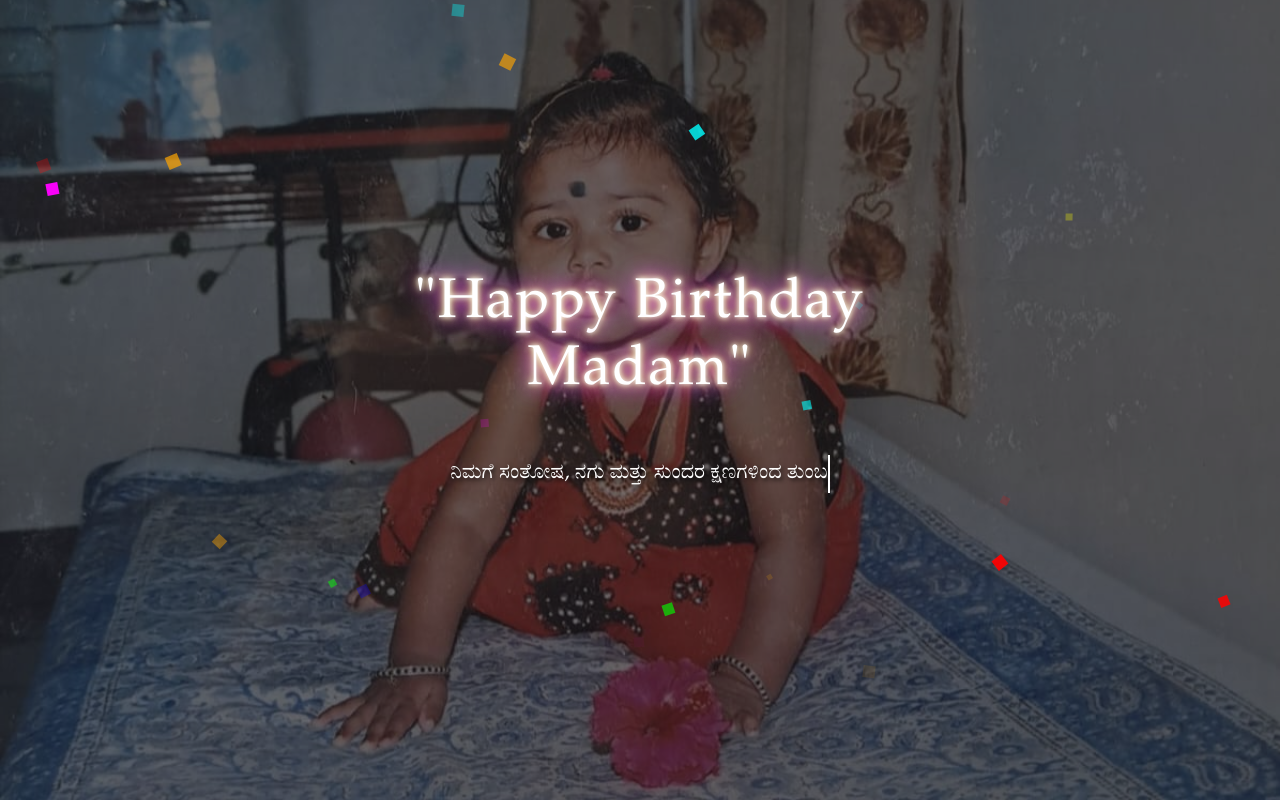
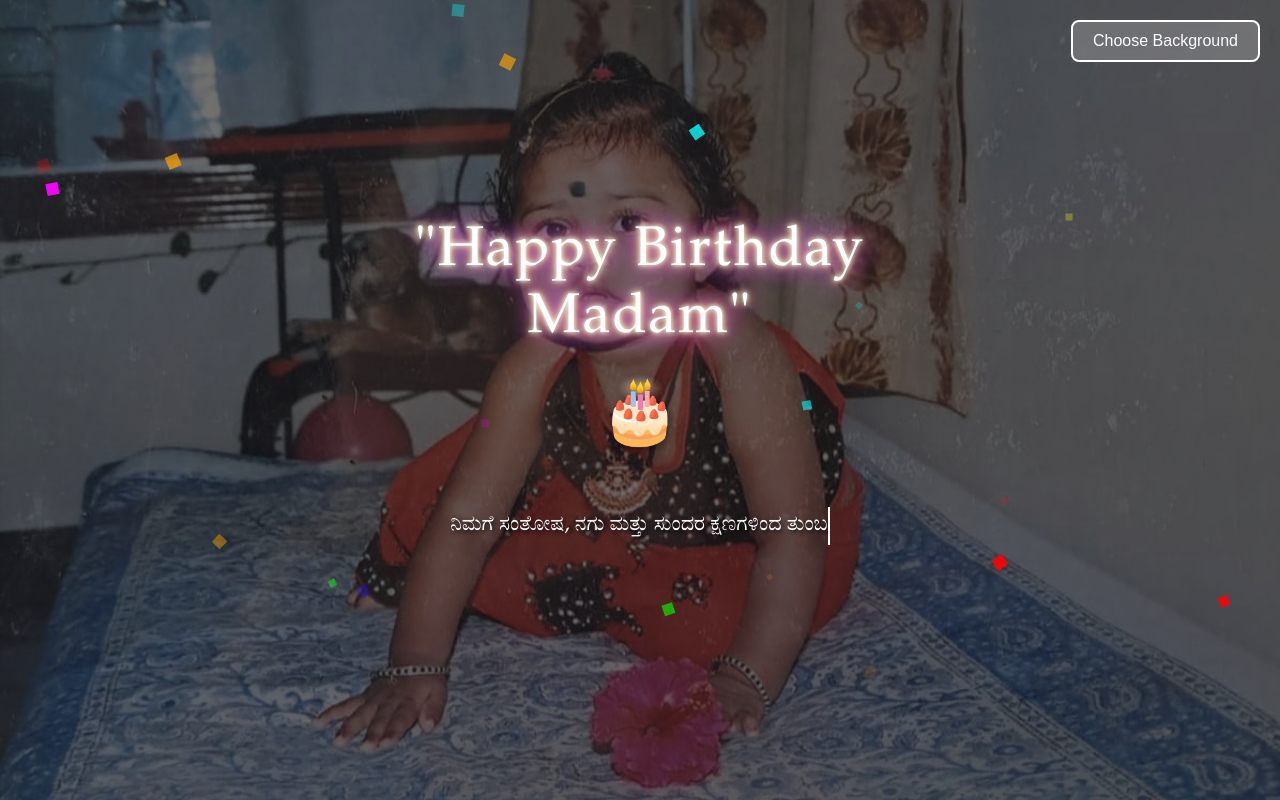
Before and after one commit to Sujay-k-11/birthday, a plain HTML site: page index.html in a window 1280 px wide. Drawn offline with Linux system fonts and the light colour scheme.

Commit message:
Add files via upload

```diff
--- a/index.html
+++ b/index.html
@@ -19,6 +19,7 @@
       justify-content: center;
       align-items: center;
       overflow: hidden;
+      transition: background 0.5s ease-in-out;
     }
 
     body::before {
@@ -42,7 +43,6 @@
       text-align: center;
     }
 
-    /* FADE + ZOOM animation */
     @keyframes fadeZoom {
       0% {
         opacity: 0;
@@ -54,7 +54,6 @@
       }
     }
 
-    /* GLOW effect animation */
     @keyframes glowPulse {
       0% {
         text-shadow: 0 0 5px #fff, 0 0 10px #ff6, 0 0 20px #f6f, 0 0 30px #f6f;
@@ -79,7 +78,6 @@
       margin-bottom: 10px;
       font-weight: 400;
       letter-spacing: 2px;
-      /* Glow Pulse */
       animation: fadeZoom 1.2s ease forwards, glowPulse 2.5s infinite alternate ease-in-out;
     }
 
@@ -100,7 +98,6 @@
       filter: drop-shadow(2px 2px 4px rgba(0, 0, 0, 0.5));
     }
 
-    /* Typewriter message */
     .message {
       font-size: 1.3rem;
       color: #fff;
@@ -115,18 +112,11 @@
     }
 
     @media (max-width: 768px) {
-      h1 {
-        font-size: 2.2rem;
-      }
-      .subtitle {
-        font-size: 1.3rem;
-      }
-      .message {
-        font-size: 1.05rem;
-      }
+      h1 { font-size: 2.2rem; }
+      .subtitle { font-size: 1.3rem; }
+      .message { font-size: 1.05rem; }
     }
 
-    /* CONFETTI */
     .confetti {
       position: fixed;
       top: -10px;
@@ -143,12 +133,41 @@
         transform: translateY(110vh) rotate(360deg);
       }
     }
+
+    /* Background Upload Button */
+    .upload-btn {
+      position: fixed;
+      top: 20px;
+      right: 20px;
+      z-index: 4;
+      background: rgba(255,255,255,0.2);
+      color: #fff;
+      border: 2px solid #fff;
+      padding: 10px 20px;
+      border-radius: 8px;
+      cursor: pointer;
+      backdrop-filter: blur(6px);
+      font-size: 1rem;
+      transition: all 0.3s ease;
+    }
+
+    .upload-btn:hover {
+      background: rgba(255,255,255,0.4);
+      color: #000;
+    }
+
+    input[type="file"] {
+      display: none;
+    }
   </style>
 </head>
 <body>
+  <button class="upload-btn" onclick="document.getElementById('bgInput').click()">Choose Background</button>
+  <input type="file" id="bgInput" accept="image/*">
+
   <div class="birthday-container">
     <h1>"Happy Birthday Madam"</h1>
-    <div class="cake-icon"></div>
+    <div class="cake-icon">🎂</div>
     <div class="message" id="typewriter"></div>
   </div>
 
@@ -162,14 +181,14 @@
       if (i < messageText.length) {
         messageElement.textContent += messageText.charAt(i);
         i++;
-        setTimeout(typeWriter, 70); // typing speed
+        setTimeout(typeWriter, 70);
       } else {
-        messageElement.style.borderRight = "none"; // remove cursor at end
+        messageElement.style.borderRight = "none";
       }
     }
     setTimeout(typeWriter, 2000);
 
-    // CONFETTI
+    // CONFETTI EFFECT
     const colors = ["#ff0", "#f0f", "#0ff", "#0f0", "#f00", "#00f", "#ffa500"];
     function createConfetti() {
       const confetti = document.createElement("div");
@@ -192,6 +211,18 @@
       }, duration * 1000);
     }
     setInterval(createConfetti, 150);
+
+    // CUSTOM BACKGROUND IMAGE
+    document.getElementById('bgInput').addEventListener('change', function(event) {
+      const file = event.target.files[0];
+      if (file) {
+        const reader = new FileReader();
+        reader.onload = function(e) {
+          document.body.style.backgroundImage = `url(${e.target.result})`;
+        };
+        reader.readAsDataURL(file);
+      }
+    });
   </script>
 </body>
 </html>
```
